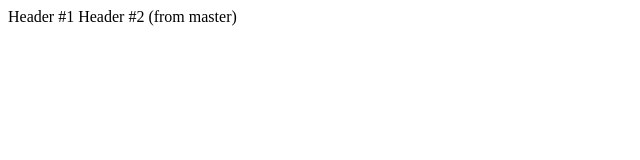
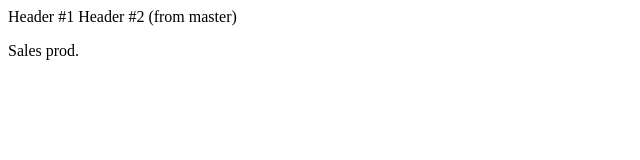
Before and after one commit to olegvyacheslavowich/test_3_1_1, a plain HTML site: page index.html in a window 1280 px wide. Shown: the full height of the page, 0-640 px from the left. Drawn offline with Linux system fonts and the light colour scheme.

Commit message:
Sales feature

```diff
--- a/index.html
+++ b/index.html
@@ -2,4 +2,6 @@
     Header #1
     Header #2 (from master)
 
+    <p>Sales prod.</p>
+
 </html>
```
